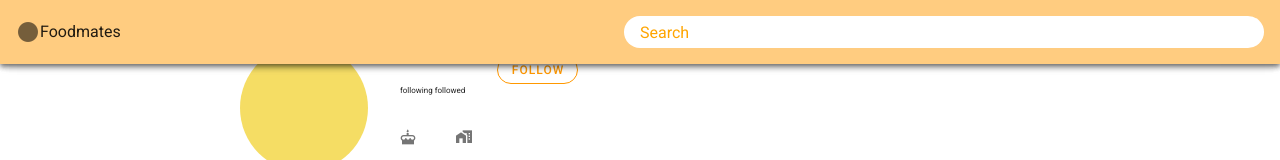
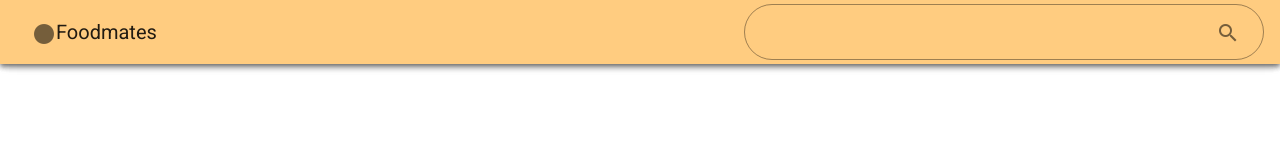
Before and after one commit to jigintern/Foodmates-client, a Vue app: page /debug in a window 1280 px wide. Shown: the top 160 px of the page. Built offline with nearby package versions, Linux system fonts and the light colour scheme; no server answers.

Commit message:
[CHANGE] ヘッダーの変更

```diff
--- a/src/components/TheHeader/TheHeader.vue
+++ b/src/components/TheHeader/TheHeader.vue
@@ -1,8 +1,16 @@
 <template>
-  <v-app-bar color="primary" absolute>
-    <the-header-logo />
+  <v-app-bar color="primary" app>
+    <v-flex xs3>
+      <v-toolbar-title>
+        <the-header-logo class="ml-4" />
+      </v-toolbar-title>
+    </v-flex>
     <v-spacer />
-    <the-header-search-window />
+    <v-flex xs5>
+      <v-toolbar-items>
+        <the-header-search-window />
+      </v-toolbar-items>
+    </v-flex>
   </v-app-bar>
 </template>
 
@@ -17,20 +25,7 @@ export default {
   },
 
   data () {
-    return {
-      params: {
-        text: ''
-      }
-    }
-  },
-
-  methods: {
-    reload () {
-      this.$router.go({
-        path: this.$router.currentRoute.path,
-        force: true
-      })
-    }
+    return {}
   }
 }
 </script>
--- a/src/components/TheHeader/TheHeaderLogo/TheHeaderLogo.vue
+++ b/src/components/TheHeader/TheHeaderLogo/TheHeaderLogo.vue
@@ -7,7 +7,14 @@
 
 <script>
 export default {
-
+  methods: {
+    reload () {
+      this.$router.go({
+        path: this.$router.currentRoute.path,
+        force: true
+      })
+    }
+  }
 }
 </script>
 
--- a/src/components/TheHeader/TheHeaderSearchWindow/TheHeaderSearchWindow.vue
+++ b/src/components/TheHeader/TheHeaderSearchWindow/TheHeaderSearchWindow.vue
@@ -1,11 +1,8 @@
 <template>
-  <v-form>
-    <input placeholder="Search" class="white orange--text px-4" style="width:640px;height:32px;font-size:16px;border-radius:16px;outline:0;">
-  </v-form>
+  <v-flex d-flex fill-height>
+    <v-text-field height="48" class="search-form" outlined color="orange" append-icon="search" rounded single-line hide-details flat />
+  </v-flex>
 </template>
 
-<style>
-input::placeholder{
-  color: orange;
-}
+<style scoped>
 </style>
--- a/src/views/Login.vue
+++ b/src/views/Login.vue
@@ -1,5 +1,5 @@
 <template>
-  <div class="login-form">
+  <div class="login-form mt-5">
     <v-form @submit.prevent="onSubmit">
       <v-layout justify-center>
         <v-flex xs6>
```
